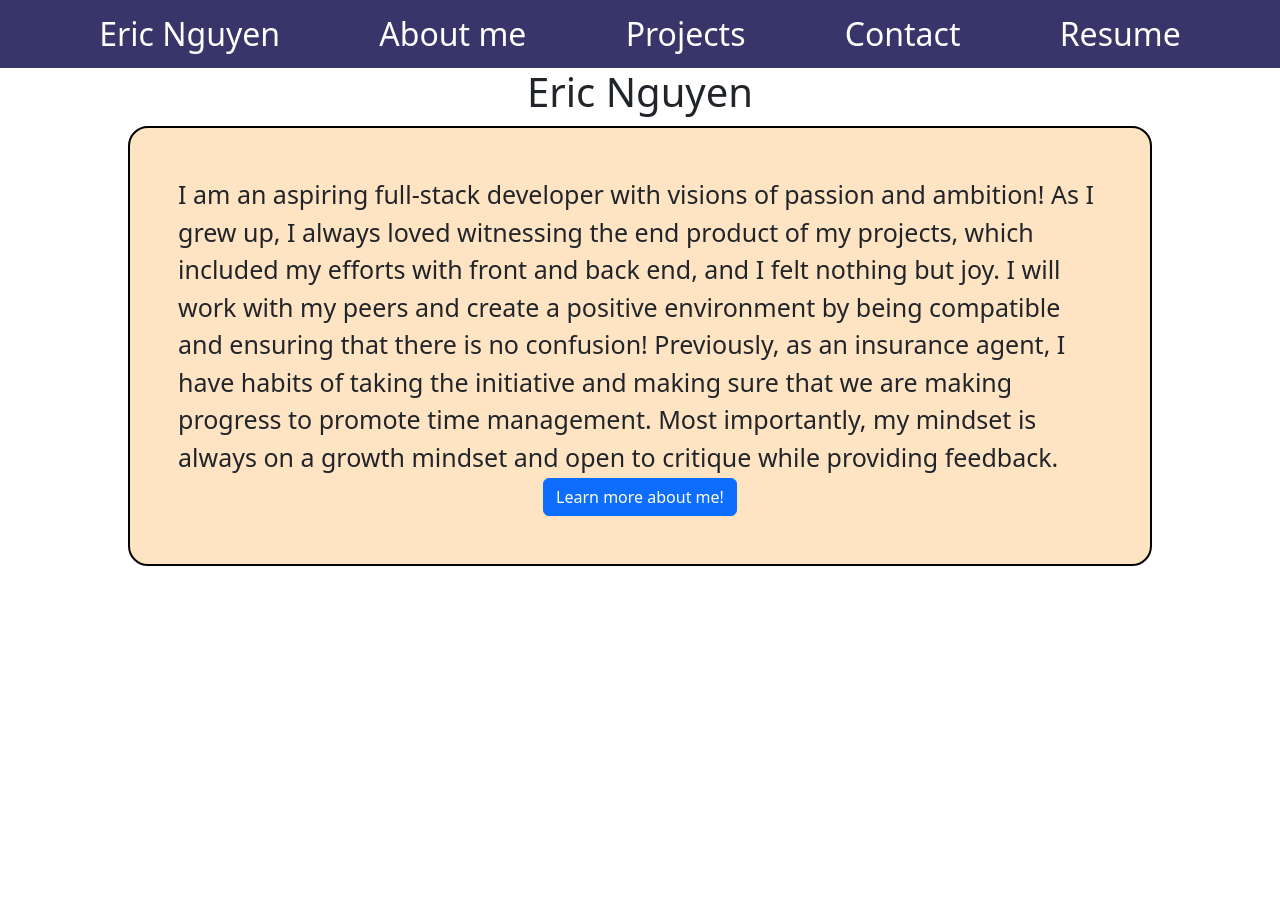
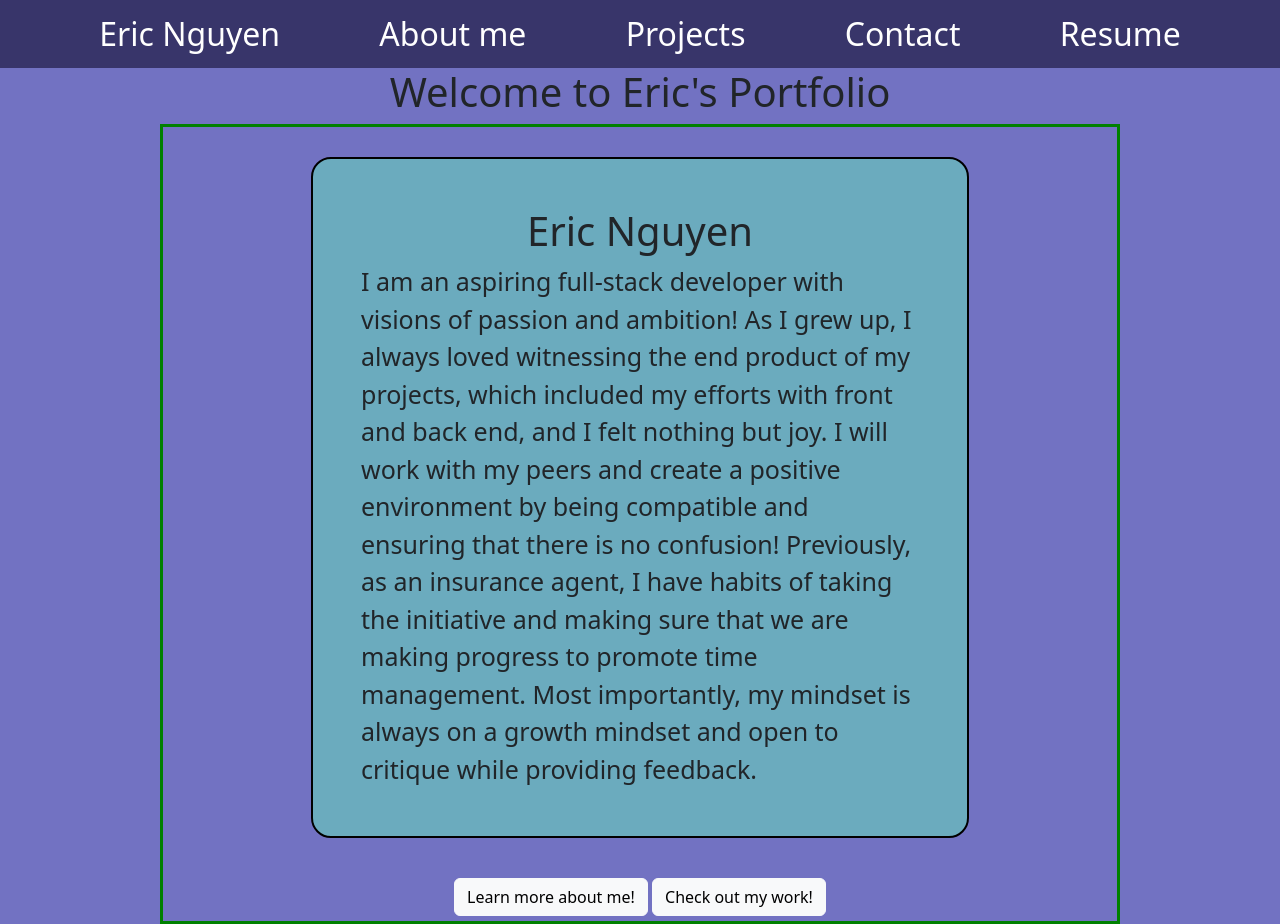
Before and after one commit to ericcnguyen04/Post-Portfolio, a React (Create React App) app: page / in a window 1280 px wide. Before the commit the page ends 800 px from the top, so only its background shows below. Built offline with nearby package versions, Linux system fonts and the light colour scheme.

Commit message:
background color

```diff
--- a/package.json
+++ b/package.json
@@ -1,5 +1,5 @@
 {
-  "homepage": "http://ericcnguyen04.github.io/Post-Portfolio",
+  "homepage": "http://ericcnguyen04.github.io/",
   "name": "portfolio",
   "version": "0.1.0",
   "private": true,
--- a/src/App.css
+++ b/src/App.css
@@ -1,13 +1,21 @@
-body {
-  background-color: rgb(115, 113, 111);
-}
+
 
 .background {
   /* background-color: rgb(163, 95, 7); */
-  height: 100vh;
+  height: 100%;
+  background-color: rgb(114, 114, 194);
 }
 
 /* home page */
+.homepage {
+  margin: auto;
+  height: 100vh;
+  width: 75%;
+  border: 3px solid green;
+  padding: 20px;
+
+}
+
 .brand {
   /* margin-left: 5vw;
   margin-right: 5vw; */
@@ -15,7 +23,7 @@ body {
   margin: 10px 10vw 5vh 10vw;
   padding: 3rem;
   font-size: 25px;
-  background-color: bisque;
+  background-color: rgb(107, 171, 190);
   border-radius: 20px;
 }
 
--- a/src/components/pages/About.jsx
+++ b/src/components/pages/About.jsx
@@ -4,7 +4,7 @@ export default function About() {
 
 
     return(
-        <div>
+        <div className='background'>
             {/* how i get into software engineering */}
             <div>
                 <center>
--- a/src/components/pages/Home.jsx
+++ b/src/components/pages/Home.jsx
@@ -1,30 +1,15 @@
-import { useNavigate } from 'react-router-dom';
-
-import Button from 'react-bootstrap/Button';
-
+import HomeContent from './HomeContent'
 
 export default function Home() {
 
-    let navigate = useNavigate();
+
 
     return(
-        <div>
-            <div>
-                <center><h1>Eric Nguyen</h1></center>
-            </div>
-
-            <div className="brand">
-                {/* brand statement */}
-                I am an aspiring full-stack developer with visions of passion and ambition! As I grew up, I always loved witnessing the end product of my projects, which included my efforts with front and back end, and I felt nothing but joy. I will work with my peers and create a positive environment by being compatible and ensuring that there is no confusion! Previously, as an insurance agent, I have habits of taking the initiative and making sure that we are making progress to promote time management. Most importantly, my mindset is always on a growth mindset and open to critique while providing feedback.
-
-                {/* redirect stating 'learn more about me */}
-                <div>
-                    <center>
-                    <Button variant="primary" onClick={() => navigate('/about')}>
-                        Learn more about me!</Button>{' '}
-                    </center>
-                </div>
-            </div>
+        <div className='background'>
+            <center>
+                <h1>Welcome to Eric's Portfolio</h1>
+            </center>
+            <HomeContent />
         </div>
     )
 }
--- /dev/null
+++ b/src/components/pages/HomeContent.jsx
@@ -0,0 +1,40 @@
+import { useNavigate } from 'react-router-dom';
+
+import Button from 'react-bootstrap/Button';
+import '../../App.css'
+
+export default function Home() {
+
+    let navigate = useNavigate();
+
+    return(
+        <div className='homepage'>
+
+            <div className="brand">
+
+                <center><h1>Eric Nguyen</h1></center>
+
+                {/* brand statement */}
+                I am an aspiring full-stack developer with visions of passion and ambition! As I grew up, I always loved witnessing the end product of my projects, which included my efforts with front and back end, and I felt nothing but joy. I will work with my peers and create a positive environment by being compatible and ensuring that there is no confusion! Previously, as an insurance agent, I have habits of taking the initiative and making sure that we are making progress to promote time management. Most importantly, my mindset is always on a growth mindset and open to critique while providing feedback.
+
+            </div>
+
+            {/* redirect stating 'learn more about me */}
+            <div>
+                <center>
+                <Button variant="light" onClick={() => navigate('/about')}>
+                    Learn more about me!</Button>{' '}
+                <Button variant="light" onClick={() => navigate('/projects')}>
+                    Check out my work!</Button>{' '}
+                </center>
+            </div>
+        </div>
+    )
+}
+
+
+// <Link to={'/'}>Home</Link>
+// <Link to={'/projects'}>Projects</Link>
+// <Link to={'/about'}>About me</Link>
+// <Link to={'/contact'}>Contact</Link>
+// <Link to={'/resume'}>Resume</Link>
--- a/src/components/pages/Projects.jsx
+++ b/src/components/pages/Projects.jsx
@@ -2,7 +2,8 @@ import Card from 'react-bootstrap/Card';
 
 export default function Projects() {
     return(
-        <div className='project'>
+        <div className='background'>
+            <div className='project '>
                 <Card style={{ width: '20vw' }}>
                     <Card.Body>
                         <Card.Title><h1>Crazy Time</h1></Card.Title>
@@ -39,5 +40,6 @@ export default function Projects() {
                 </Card>
 
             </div>
+        </div>
     )
 }
```
Lines whose indentation alone changed are shown as unchanged.
